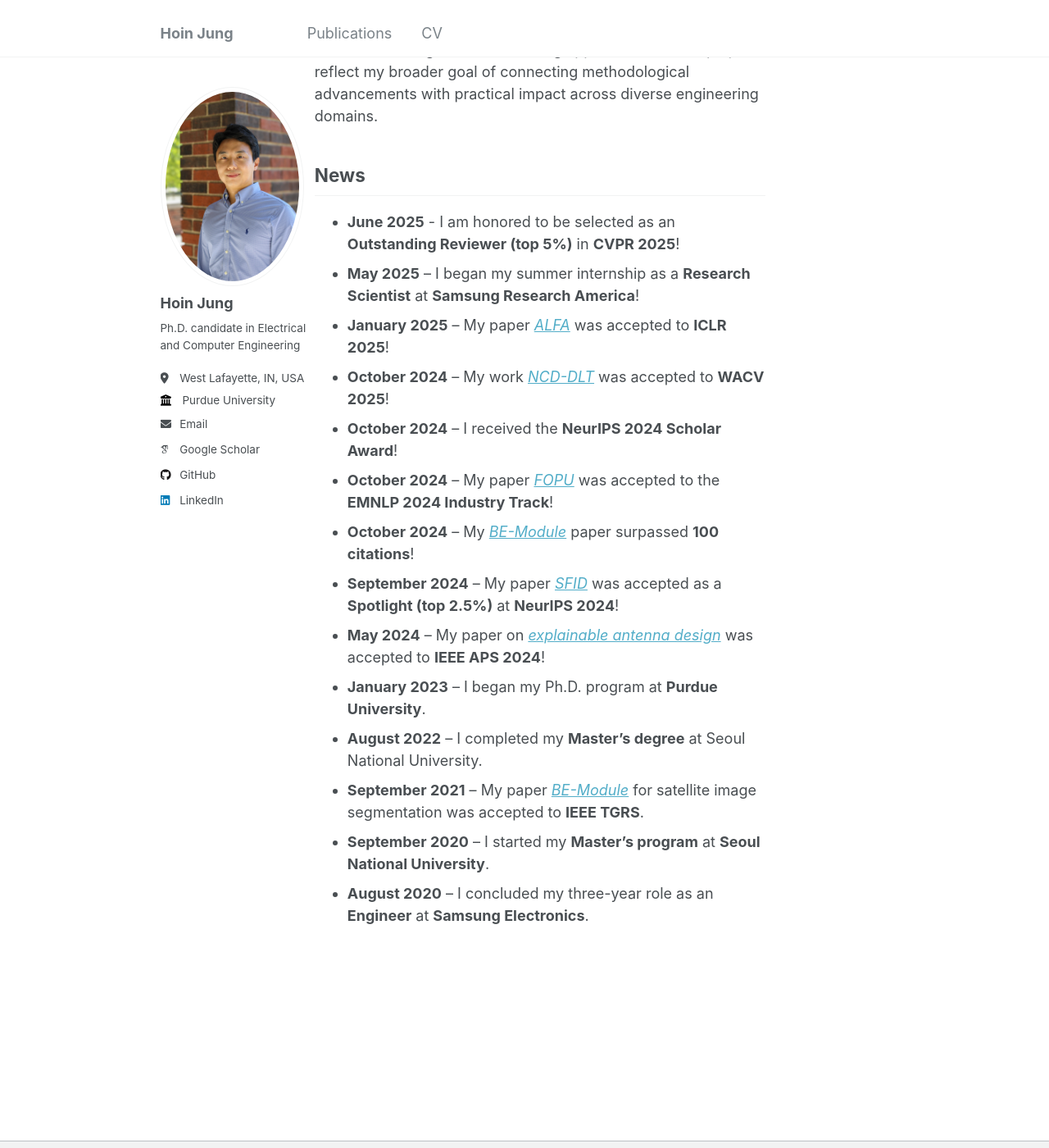
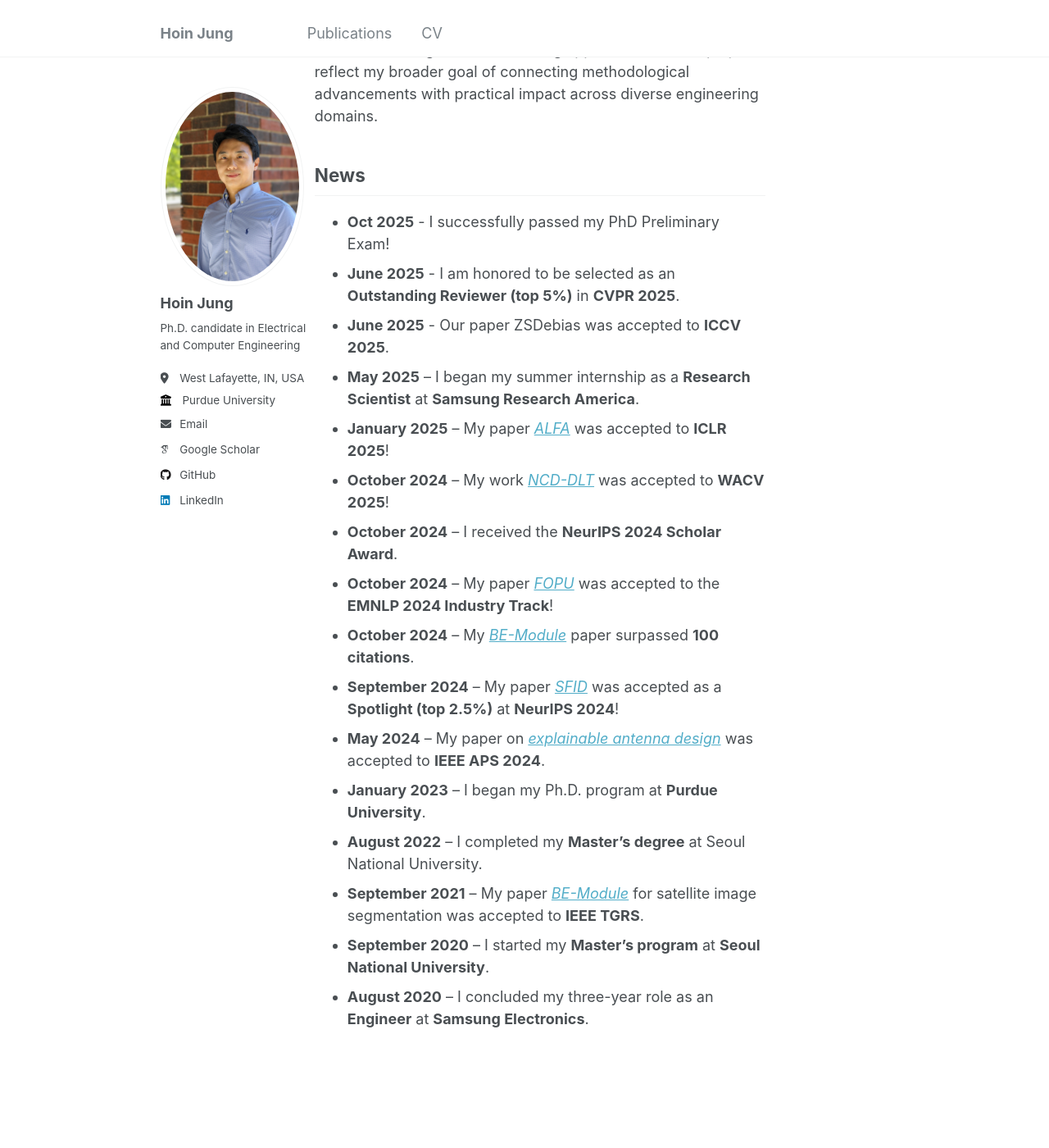
Before and after one commit to HoinJung/hoinjung.github.io, a Jekyll site: the page built from _pages/about.md, in a window 1280 px wide and 1400 px high, scrolled down 530 px. Shown: the whole window at 82% size. Built offline with Jekyll 4.4.1, drawn with Linux system fonts in a browser that asks for light colours; some web fonts are replaced.

Commit message:
Refactor news section for clarity and accuracy
Removed duplicate entries and corrected dates in the news section.

```diff
--- a/_pages/about.md
+++ b/_pages/about.md
@@ -10,15 +10,17 @@ I am a Ph.D. candidate in Electrical and Computer Engineering at Purdue Universi
 
 In addition to my foundational research, I am passionate about applying machine learning to solve tangible problems across various industries and engineering problems. My applied work involves using generative AI for complex engineering design, developing systems for industrial machine perception, creating intelligent agents for consumer electronics, and leveraging machine learning in remote sensing applications. These projects reflect my broader goal of connecting methodological advancements with practical impact across diverse engineering domains.
 ## News
-- **June 2025** - I am honored to be selected as an **Outstanding Reviewer (top 5%)**  in **CVPR 2025**!
-- **May 2025** – I began my summer internship as a **Research Scientist** at **Samsung Research America**!
+- **Oct 2025** - I successfully passed my PhD Preliminary Exam!
+- **June 2025** - I am honored to be selected as an **Outstanding Reviewer (top 5%)**  in **CVPR 2025**.
+- **June 2025** - Our paper ZSDebias was accepted to **ICCV 2025**.
+- **May 2025** – I began my summer internship as a **Research Scientist** at **Samsung Research America**.
 - **January 2025** – My paper [*ALFA*](https://iclr.cc/virtual/2025/poster/29055) was accepted to **ICLR 2025**!
 - **October 2024** – My work [*NCD-DLT*](https://openaccess.thecvf.com/content/WACV2025/html/Jung_Towards_On-the-Fly_Novel_Category_Discovery_in_Dynamic_Long-Tailed_Distributions_WACV_2025_paper.html) was accepted to **WACV 2025**!
-- **October 2024** – I received the **NeurIPS 2024 Scholar Award**!
+- **October 2024** – I received the **NeurIPS 2024 Scholar Award**.
 - **October 2024** – My paper [*FOPU*](https://aclanthology.org/2024.emnlp-industry.14/) was accepted to the **EMNLP 2024 Industry Track**!
-- **October 2024** – My [*BE-Module*](https://ieeexplore.ieee.org/abstract/document/9527893) paper surpassed **100 citations**!
+- **October 2024** – My [*BE-Module*](https://ieeexplore.ieee.org/abstract/document/9527893) paper surpassed **100 citations**.
 - **September 2024** – My paper [*SFID*](https://proceedings.neurips.cc/paper_files/paper/2024/hash/254404d551f6ce17bb7407b4d6b3c87b-Abstract-Conference.html) was accepted as a **Spotlight (top 2.5%)** at **NeurIPS 2024**!
-- **May 2024** – My paper on [*explainable antenna design*](https://ieeexplore.ieee.org/document/10685948) was accepted to **IEEE APS 2024**!
+- **May 2024** – My paper on [*explainable antenna design*](https://ieeexplore.ieee.org/document/10685948) was accepted to **IEEE APS 2024**.
 - **January 2023** – I began my Ph.D. program at **Purdue University**.
 - **August 2022** – I completed my **Master’s degree** at Seoul National University.
 - **September 2021** – My paper [*BE-Module*](https://ieeexplore.ieee.org/abstract/document/9527893) for satellite image segmentation was accepted to **IEEE TGRS**.
```
